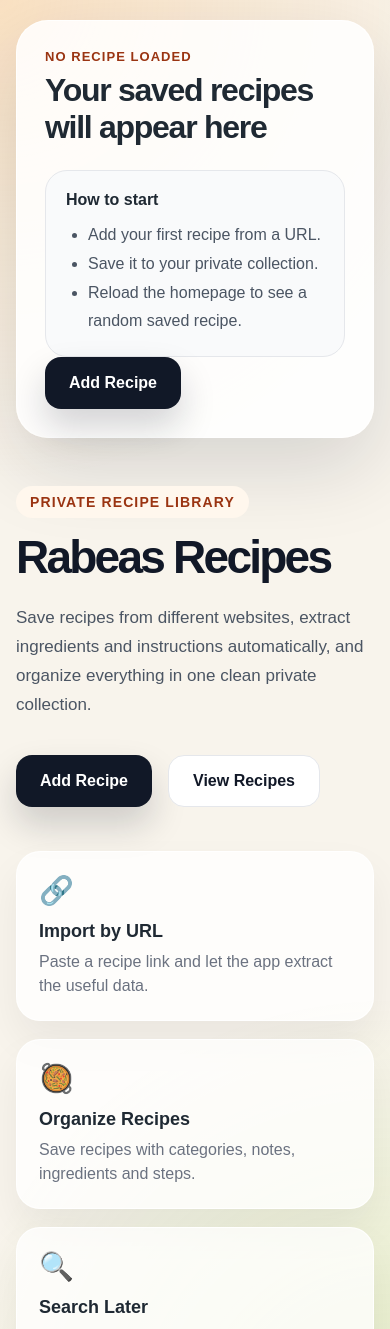
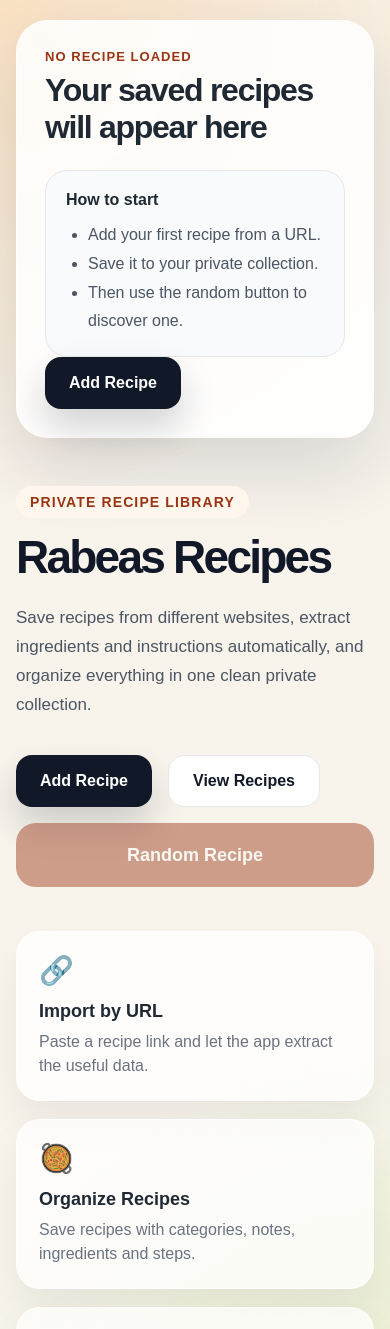
Before and after one commit to Phil-gy/Projects, a Next.js app in the folder multi_language/recipe_collector/frontend/: page / in a window 390 px wide. Shown: the top 1329 px of the page. Built offline with nearby package versions, Linux system fonts and the light colour scheme; no server answers.

Commit message:
Added a random button to get a random recipe

```diff
--- a/multi_language/recipe_collector/frontend/app/globals.css
+++ b/multi_language/recipe_collector/frontend/app/globals.css
@@ -835,3 +835,35 @@ h1 {
   border: 1px solid rgba(255, 255, 255, 0.95);
   box-shadow: 0 30px 80px rgba(15, 23, 42, 0.12);
 }
+
+.randomButton {
+  min-height: 64px;
+  padding: 0 30px;
+  border: none;
+  border-radius: 20px;
+  background: #9a3412;
+  color: white;
+  font-size: 18px;
+  font-weight: 900;
+  cursor: pointer;
+  box-shadow: 0 18px 35px rgba(154, 52, 18, 0.22);
+  transition: transform 0.15s ease, box-shadow 0.15s ease, opacity 0.15s ease;
+}
+
+.randomButton:hover {
+  transform: translateY(-2px);
+  box-shadow: 0 24px 45px rgba(154, 52, 18, 0.28);
+}
+
+.randomButton:disabled {
+  cursor: not-allowed;
+  opacity: 0.45;
+  transform: none;
+  box-shadow: none;
+}
+
+@media (max-width: 700px) {
+  .randomButton {
+    width: 100%;
+  }
+}
--- a/multi_language/recipe_collector/frontend/app/page.tsx
+++ b/multi_language/recipe_collector/frontend/app/page.tsx
@@ -1,22 +1,52 @@
+"use client";
+
 import Link from "next/link";
+import { useEffect, useState } from "react";
 import { getRecipes, Recipe } from "@/lib/api";
 
-export const dynamic = "force-dynamic";
+export default function HomePage() {
+  const [recipes, setRecipes] = useState<Recipe[]>([]);
+  const [randomRecipe, setRandomRecipe] = useState<Recipe | null>(null);
+  const [loading, setLoading] = useState(true);
 
-export default async function HomePage() {
-  let recipes: Recipe[] = [];
+  useEffect(() => {
+    async function loadRecipes() {
+      try {
+        const loadedRecipes = await getRecipes();
+        setRecipes(loadedRecipes);
 
-  try {
-    recipes = await getRecipes();
-  } catch (error) {
-    console.error("Could not load recipes for homepage:", error);
-    recipes = [];
+        if (loadedRecipes.length > 0) {
+          const firstRandomRecipe =
+            loadedRecipes[Math.floor(Math.random() * loadedRecipes.length)];
+
+          setRandomRecipe(firstRandomRecipe);
+        }
+      } catch (error) {
+        console.error("Could not load recipes for homepage:", error);
+      } finally {
+        setLoading(false);
+      }
+    }
+
+    loadRecipes();
+  }, []);
+
+  function chooseRandomRecipe() {
+    if (recipes.length === 0) return;
+
+    if (recipes.length === 1) {
+      setRandomRecipe(recipes[0]);
+      return;
+    }
+
+    let newRandomRecipe = recipes[Math.floor(Math.random() * recipes.length)];
+
+    while (randomRecipe && newRandomRecipe.id === randomRecipe.id) {
+      newRandomRecipe = recipes[Math.floor(Math.random() * recipes.length)];
+    }
+
+    setRandomRecipe(newRandomRecipe);
   }
-
-  const randomRecipe =
-    recipes.length > 0
-      ? recipes[Math.floor(Math.random() * recipes.length)]
-      : null;
 
   return (
     <main className="page">
@@ -40,6 +70,15 @@ export default async function HomePage() {
             <Link href="/recipes" className="secondaryButton">
               View Recipes
             </Link>
+
+            <button
+              type="button"
+              onClick={chooseRandomRecipe}
+              disabled={recipes.length === 0}
+              className="randomButton"
+            >
+              Random Recipe
+            </button>
           </div>
 
           <div className="featureGrid">
@@ -63,8 +102,20 @@ export default async function HomePage() {
           </div>
         </div>
 
-        {randomRecipe ? (
-          <Link href={`/recipes/${randomRecipe.id}`} className="previewCard homeRecipePreview">
+        {loading ? (
+          <div className="previewCard">
+            <div className="previewHeader">
+              <div>
+                <p className="smallLabel">Loading</p>
+                <h2>Loading random recipe...</h2>
+              </div>
+            </div>
+          </div>
+        ) : randomRecipe ? (
+          <Link
+            href={`/recipes/${randomRecipe.id}`}
+            className="previewCard homeRecipePreview"
+          >
             {randomRecipe.image_url ? (
               <img
                 src={randomRecipe.image_url}
@@ -85,7 +136,9 @@ export default async function HomePage() {
                 {randomRecipe.total_time && (
                   <span>{randomRecipe.total_time} min</span>
                 )}
+
                 {randomRecipe.servings && <span>{randomRecipe.servings}</span>}
+
                 {randomRecipe.category && <span>{randomRecipe.category}</span>}
               </div>
 
@@ -103,10 +156,11 @@ export default async function HomePage() {
 
             <div className="ingredientBox">
               <p>How to start</p>
+
               <ul>
                 <li>Add your first recipe from a URL.</li>
                 <li>Save it to your private collection.</li>
-                <li>Reload the homepage to see a random saved recipe.</li>
+                <li>Then use the random button to discover one.</li>
               </ul>
             </div>
 
```
Also changed, not shown: 1 other file (tests, documents, lock files or other folders).
